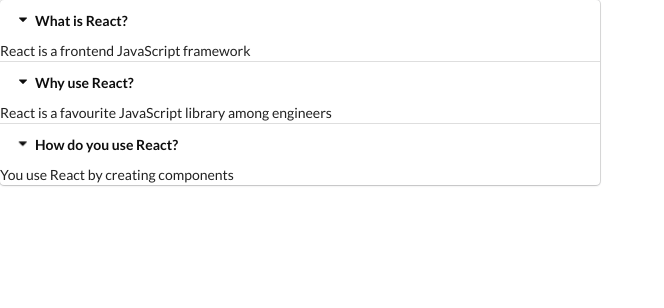
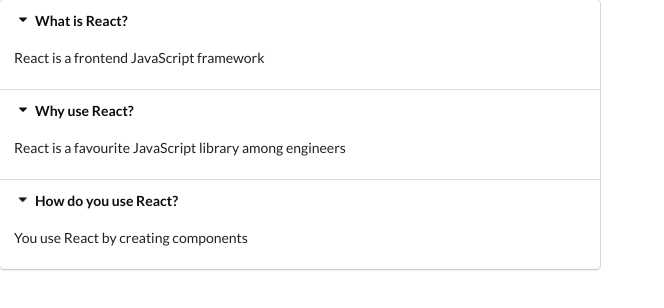
Before and after one commit to MunibaWq/Widgets-App, a React (Create React App) app: page / in a window 1280 px wide. Shown: the top 308 px of the page, without its empty margins (0-664 px from the left). Built offline with nearby package versions, Linux system fonts and the light colour scheme.

Commit message:
Adding functionality to the generated items content

```diff
--- a/src/components/accordion/Accordion.js
+++ b/src/components/accordion/Accordion.js
@@ -1,14 +1,17 @@
 import React, { Fragment } from "react";
 
 const Accordion = ({ items }) => {
-  const renderedItems = items.map((item) => {
+  const renderedItems = items.map((item, index) => {
     return (
       <Fragment key={item.title}>
-        <div className="title active">
+        <div
+          className="title active"
+          onClick={() => console.log(`Title Clicked ${index}`)}
+        >
           <i className="dropdown icon" />
           {item.title}
         </div>
-        <div classNam="content active">
+        <div className="content active">
           <p>{item.content}</p>
         </div>
       </Fragment>
```
Also changed, not shown: 1 other file (tests, documents, lock files or other folders).
